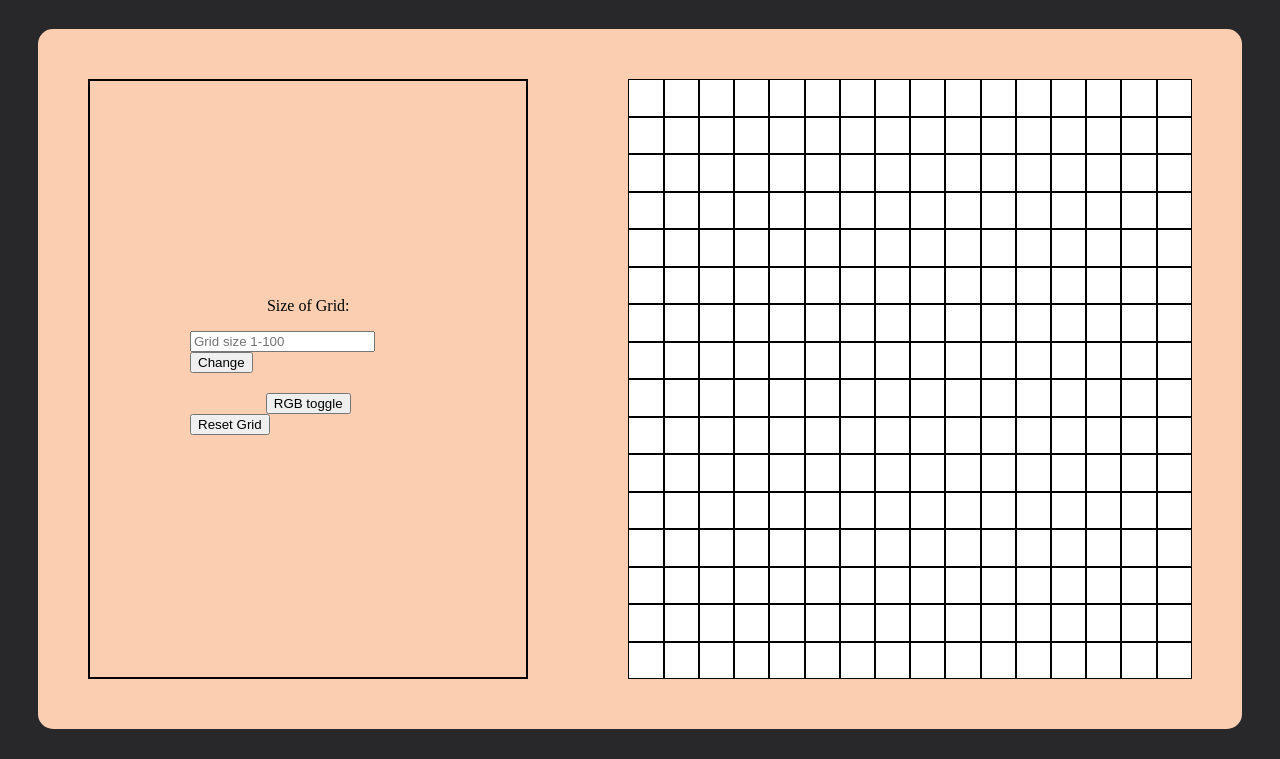
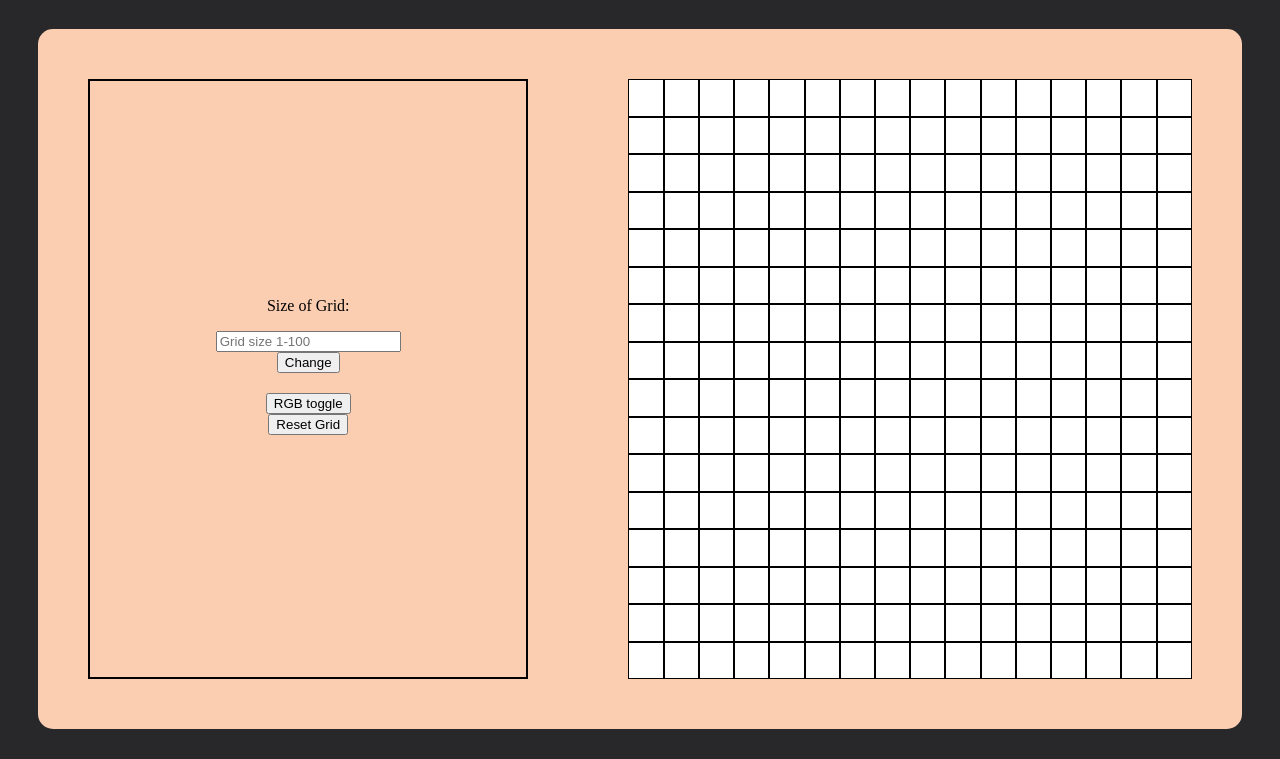
Before and after one commit to megawepic/odin-sketch, a plain HTML site: page index.html in a window 1280 px wide. Shown: the part 79-838 px from the top of the page. Drawn offline with Linux system fonts and the light colour scheme.

Commit message:
edit code.js and index.html and readme.md and style.css

```diff
--- a/code.js
+++ b/code.js
@@ -50,7 +50,6 @@ input.addEventListener("keydown", function(e) {
 function changeGrid() {
     const userInput = document.getElementById("userInput")
 
-    grid.innerHTML = "";
     const size = parseInt(userInput.value)
 
     if (isNaN(size) || size < 1 || size > 100) {
@@ -58,6 +57,7 @@ function changeGrid() {
         return;
     }
 
+    grid.innerHTML = "";
     userInput.value = ""
 
     createGrid(size)
--- a/index.html
+++ b/index.html
@@ -25,8 +25,9 @@
                 <button>RGB toggle</button>
             </div>
 
-            <button class="reset">Reset Grid</button>
-
+            <div class = "resetGrid">
+                <button class="reset">Reset Grid</button>
+            </div>
         </div>
 
         <div class = "grid">
--- a/style.css
+++ b/style.css
@@ -22,6 +22,9 @@ h1 {
     border: 2px solid black;
     padding: 200px 100px;
     flex-direction: column;
+    justify-content: baseline;
+    text-align: center;
+    gap: 200px;
 }
 
 .grid-size{
```
Also changed, not shown: 1 other file.
